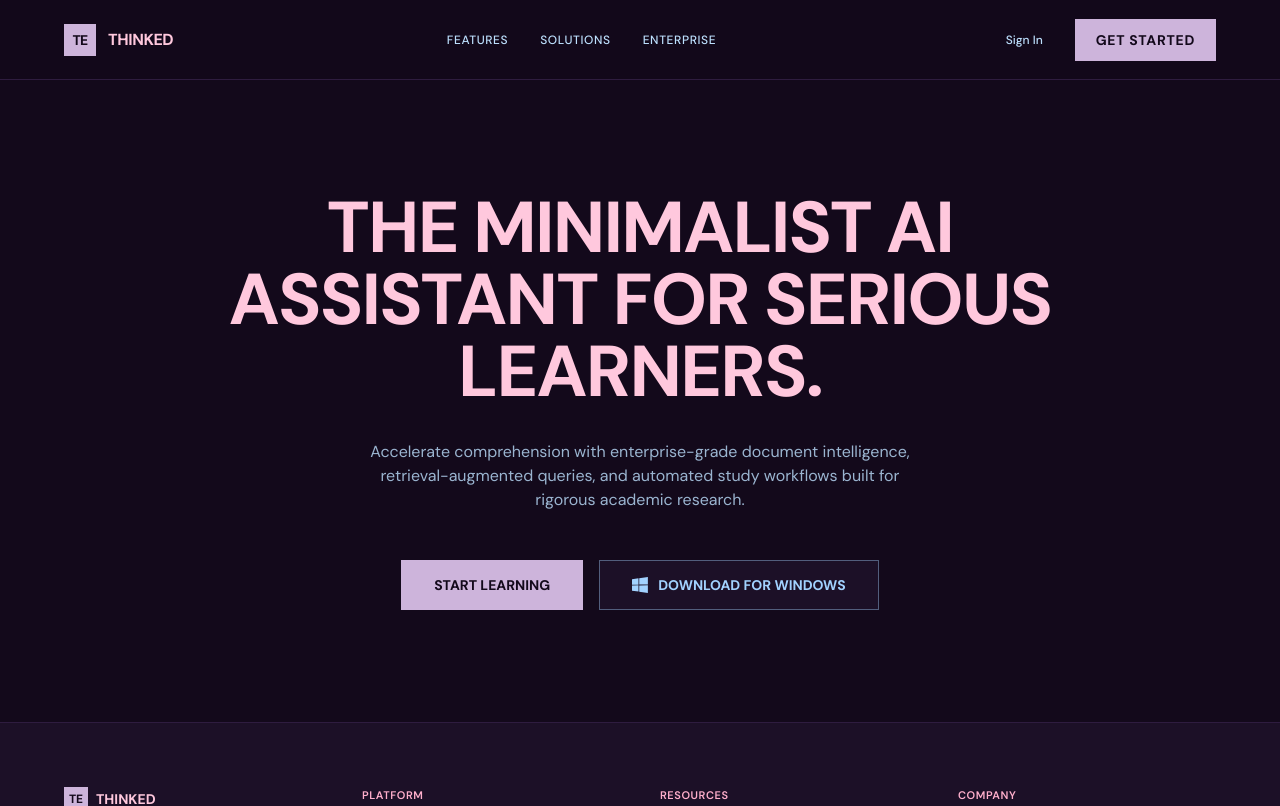
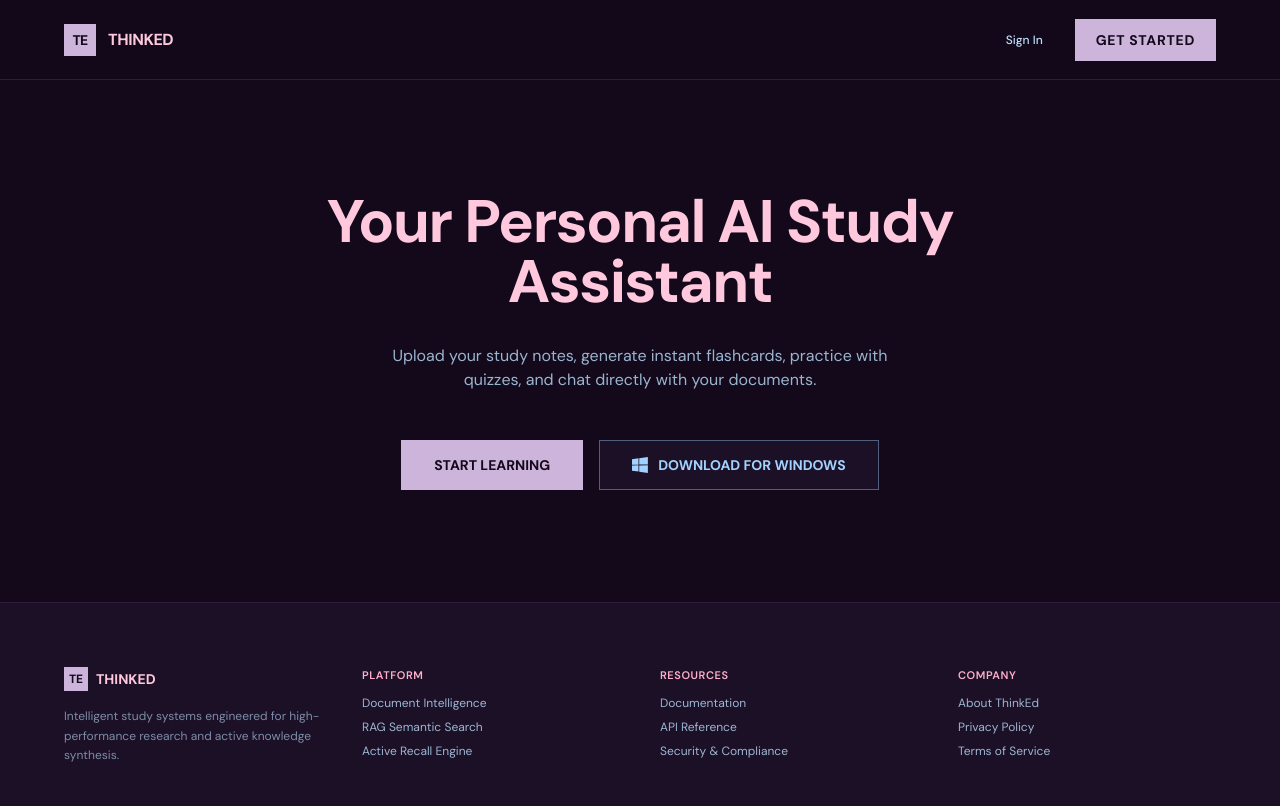
Before and after one commit to noxidda/ThinkEd, a React (Vite) app in the folder client/: page / in a window 1280 px wide. Shown: the top 806 px of the page. Built offline with nearby package versions, Linux system fonts and the light colour scheme; no server answers.

Commit message:
Remove top middle navbar links and simplify hero title and subtitle text

```diff
--- a/client/src/pages/Landing.jsx
+++ b/client/src/pages/Landing.jsx
@@ -4,7 +4,7 @@ import { SignedIn, SignedOut } from '@clerk/clerk-react';
 export default function Landing() {
   return (
     <div className="min-h-screen bg-[#13091B] text-white selection:bg-[#CDB4DB] selection:text-[#13091B] flex flex-col font-sans antialiased">
-      {/* Navbar */}
+      {/* Enterprise Minimal Navbar */}
       <header className="h-20 border-b border-[#2E1C3F] flex items-center justify-between px-8 md:px-16 bg-[#13091B]/90 backdrop-blur-md sticky top-0 z-50">
         <div className="flex items-center gap-3">
           <div className="w-8 h-8 bg-[#CDB4DB] text-[#13091B] font-bold text-sm flex items-center justify-center tracking-tighter">
@@ -12,12 +12,6 @@ export default function Landing() {
           </div>
           <span className="font-bold tracking-tight text-base uppercase text-[#FFC8DD]">ThinkEd</span>
         </div>
-
-        <nav className="hidden md:flex items-center gap-8 text-xs font-medium uppercase tracking-wider text-[#BDE0FE]">
-          <a href="#features" className="hover:text-[#FFAFCC] transition-colors duration-150">Features</a>
-          <a href="#solutions" className="hover:text-[#FFAFCC] transition-colors duration-150">Solutions</a>
-          <a href="#enterprise" className="hover:text-[#FFAFCC] transition-colors duration-150">Enterprise</a>
-        </nav>
 
         <div className="flex items-center gap-4">
           <SignedOut>
@@ -38,12 +32,12 @@ export default function Landing() {
 
       {/* Hero Section */}
       <section className="flex-1 flex flex-col justify-center items-center text-center px-6 py-28 max-w-5xl mx-auto space-y-8">
-        <h1 className="text-display md:text-7xl font-bold tracking-tight max-w-4xl leading-none text-[#FFC8DD]">
-          THE MINIMALIST AI ASSISTANT FOR SERIOUS LEARNERS.
+        <h1 className="text-display md:text-6xl font-bold tracking-tight max-w-3xl leading-tight text-[#FFC8DD]">
+          Your Personal AI Study Assistant
         </h1>
 
-        <p className="text-[#BDE0FE]/80 max-w-xl text-sm md:text-base leading-relaxed font-normal">
-          Accelerate comprehension with enterprise-grade document intelligence, retrieval-augmented queries, and automated study workflows built for rigorous academic research.
+        <p className="text-[#BDE0FE]/80 max-w-lg text-sm md:text-base leading-relaxed font-normal">
+          Upload your study notes, generate instant flashcards, practice with quizzes, and chat directly with your documents.
         </p>
 
         <div className="flex flex-col sm:flex-row items-center gap-4 pt-4">
```
